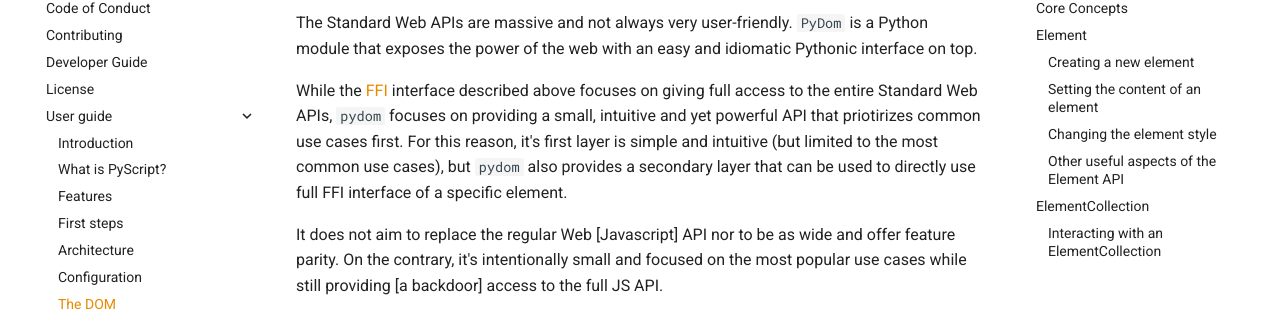
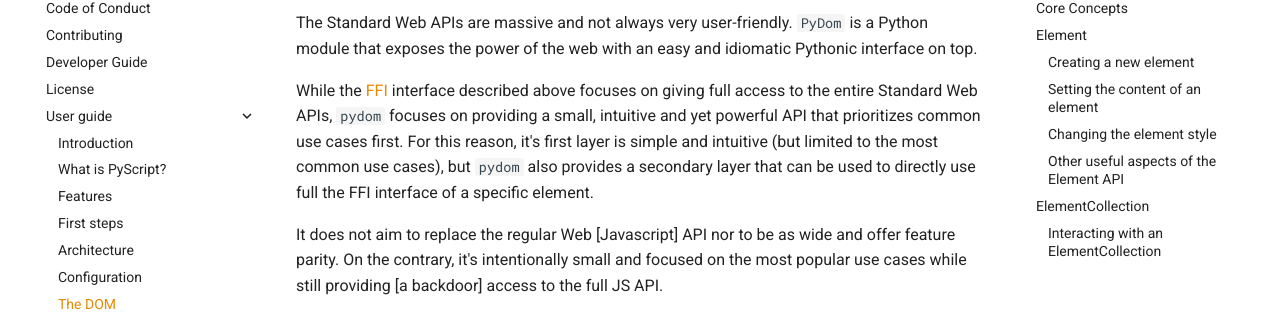
Before and after one commit to pyscript/docs, an MkDocs documentation site: the page built from docs/user-guide/dom.md, in a window 1280 px wide and 900 px high, scrolled down 1344 px. Shown: the part 154-466 px from the top of the window. Built offline with MkDocs 1.6.1 and Material for MkDocs 9.7.7, drawn with Linux system fonts in a browser that asks for light colours; the version menu is left out; some of the changed text lies outside the part shown.

Commit message:
Update dom.md

```diff
--- a/docs/user-guide/dom.md
+++ b/docs/user-guide/dom.md
@@ -77,9 +77,9 @@ interface on top.
 
 While the [FFI](#ffi) interface described above focuses on giving full access to
 the entire Standard Web APIs, `pydom` focuses on providing a small, intuitive and yet
-powerful API that priotirizes common use cases first. For this reason, it's first
+powerful API that prioritizes common use cases first. For this reason, it's first
 layer is simple and intuitive (but limited to the most common use cases), but `pydom`
-also provides a secondary layer that can be used to directly use full FFI interface
+also provides a secondary layer that can be used to directly use full the FFI interface
 of a specific element.
 
 It does not aim to replace the regular Web [Javascript] API nor to be as wide and offer
```
Also changed, not shown: other parts of docs/user-guide/dom.md (+5 -5 lines).
